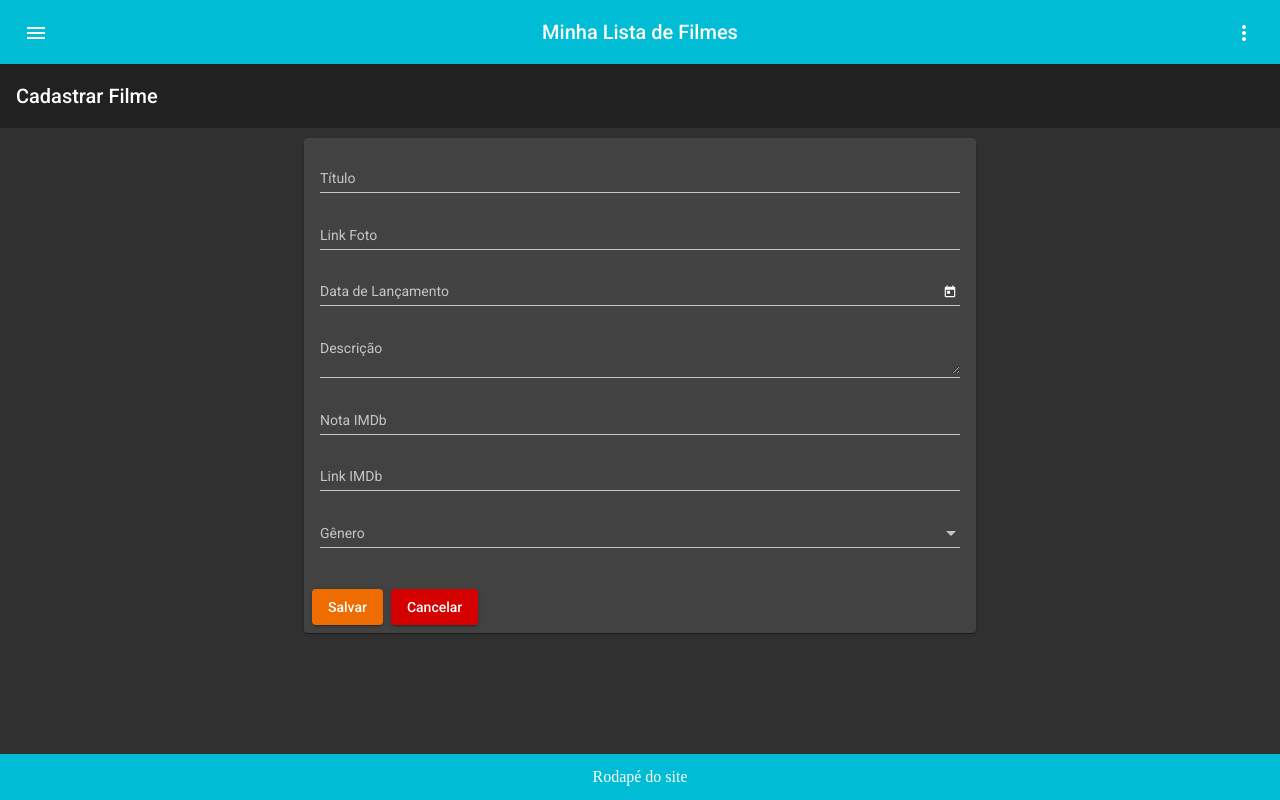
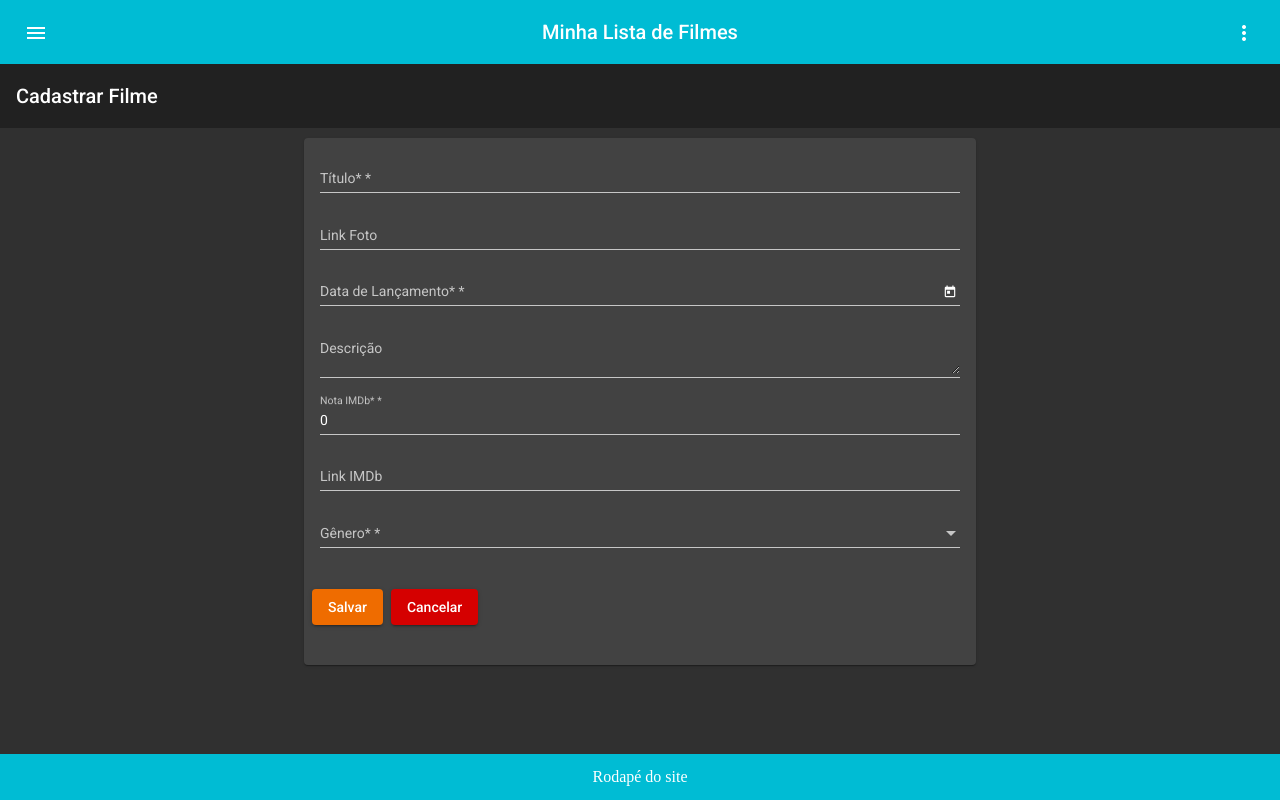
Before and after one commit to clementesc/dio-santander-movie-collection, an Angular app: page /filmes/cadastro in a window 1280 px wide. Built offline with nearby package versions, Linux system fonts and the light colour scheme.

Commit message:
Adicionado banco de dados de exemplo (db.json). Criado formulário para inclusão de filmes e adicionado validações ao mesmo.

```diff
--- /dev/null
+++ b/db.json
@@ -0,0 +1,114 @@
+{
+  "filmes": [
+    {
+      "id": 1,
+      "titulo": "MIB: Homens de Preto",
+      "urlFoto": "https://m.media-amazon.com/images/M/MV5BOTlhYTVkMDktYzIyNC00NzlkLTlmN2ItOGEyMWQ4OTA2NDdmXkEyXkFqcGdeQXVyNTAyODkwOQ@@._V1_UX182_CR0,0,182,268_AL_.jpg",
+      "dtLancamento": "1997-07-11T03:00:00.000Z",
+      "descricao": "A police officer joins a secret organization that polices and monitors extraterrestrial interactions on Earth.",
+      "nota": 7.3,
+      "urlIMDb": "https://www.imdb.com/title/tt0119654/",
+      "genero": "Ação"
+    },
+    {
+      "id": 2,
+      "titulo": "MIB: Homens de Preto II ",
+      "urlFoto": "https://m.media-amazon.com/images/M/MV5BMTMxNDA0NTMxMV5BMl5BanBnXkFtZTYwMDE2NzY2._V1_UX182_CR0,0,182,268_AL_.jpg",
+      "dtLancamento": "2012-07-19T03:00:00.000Z",
+      "descricao": "Agent J is sent to find Agent K and restore his memory after the re-appearance of a case from K's past.",
+      "nota": 6.2,
+      "urlIMDb": "https://www.imdb.com/title/tt0120912",
+      "genero": "Ação"
+    },
+    {
+      "id": 3,
+      "titulo": "MIB: Homens de Preto III",
+      "urlFoto": "https://m.media-amazon.com/images/M/MV5BMTU2NTYxODcwMF5BMl5BanBnXkFtZTcwNDk1NDY0Nw@@._V1_UX182_CR0,0,182,268_AL_.jpg",
+      "dtLancamento": "2012-25-11T03:00:00.000Z",
+      "descricao": "Agent J travels in time to M.I.B.'s early days in 1969 to stop an alien from assassinating his friend Agent K and changing history.",
+      "nota": 6.8,
+      "urlIMDb": "https://www.imdb.com/title/tt1409024/",
+      "genero": "Ação"
+    },
+    {
+      "id": 4,
+      "titulo": "MIB: Homens de Preto - Internacional",
+      "urlFoto": "https://m.media-amazon.com/images/M/MV5BMDZkODI2ZGItYTY5Yi00MTA4LWExY2ItM2ZmNjczYjM0NDg1XkEyXkFqcGdeQXVyMzY0MTE3NzU@._V1_UX182_CR0,0,182,268_AL_.jpg",
+      "dtLancamento": "2019-13-11T03:00:00.000Z",
+      "descricao": "The Men in Black have always protected the Earth from the scum of the universe. In this new adventure, they tackle their biggest threat to date: a mole in the Men in Black organization.",
+      "nota": 5.6,
+      "urlIMDb": "https://www.imdb.com/title/tt2283336/",
+      "genero": "Ação"
+    },
+    {
+      "id": 5,
+      "titulo": "Coringa",
+      "urlFoto": "https://m.media-amazon.com/images/M/MV5BNGVjNWI4ZGUtNzE0MS00YTJmLWE0ZDctN2ZiYTk2YmI3NTYyXkEyXkFqcGdeQXVyMTkxNjUyNQ@@._V1_UX182_CR0,0,182,268_AL_.jpg",
+      "dtLancamento": "2019-10-03T03:00:00.000Z",
+      "descricao": "In Gotham City, mentally troubled comedian Arthur Fleck is disregarded and mistreated by society. He then embarks on a downward spiral of revolution and bloody crime. This path brings him face-to-face with his alter-ego: the Joker.",
+      "nota": 8.7,
+      "urlIMDb": "https://www.imdb.com/title/tt7286456/",
+      "genero": "Drama"
+    },
+    {
+      "id": 6,
+      "titulo": "Vingadores: Ultimato",
+      "urlFoto": "https://m.media-amazon.com/images/M/MV5BMTc5MDE2ODcwNV5BMl5BanBnXkFtZTgwMzI2NzQ2NzM@._V1_UX182_CR0,0,182,268_AL_.jpg",
+      "dtLancamento": "2019-04-25T03:00:00.000Z",
+      "descricao": "After the devastating events of Vingadores: Guerra Infinita (2018), the universe is in ruins. With the help of remaining allies, the Avengers assemble once more in order to reverse Thanos' actions and restore balance to the universe.",
+      "nota": 8.5,
+      "urlIMDb": "https://www.imdb.com/title/tt4154796/",
+      "genero": "Aventura"
+    },
+    {
+      "id": 7,
+      "titulo": "Capitã Marvel",
+      "urlFoto": "https://m.media-amazon.com/images/M/MV5BMTE0YWFmOTMtYTU2ZS00ZTIxLWE3OTEtYTNiYzBkZjViZThiXkEyXkFqcGdeQXVyODMzMzQ4OTI@._V1_UX182_CR0,0,182,268_AL_.jpg",
+      "dtLancamento": "2019-03-07T03:00:00.000Z",
+      "descricao": "Carol Danvers becomes one of the universe's most powerful heroes when Earth is caught in the middle of a galactic war between two alien races.",
+      "nota": 6.9,
+      "urlIMDb": "https://www.imdb.com/title/tt4154664/",
+      "genero": "Ação"
+    },
+    {
+      "id": 8,
+      "titulo": "Shazam!",
+      "urlFoto": "https://m.media-amazon.com/images/M/MV5BYTE0Yjc1NzUtMjFjMC00Y2I3LTg3NGYtNGRlMGJhYThjMTJmXkEyXkFqcGdeQXVyNTI4MzE4MDU@._V1_UX182_CR0,0,182,268_AL_.jpg",
+      "dtLancamento": "2019-04-04T03:00:00.000Z",
+      "descricao": "A newly fostered young boy in search of his mother instead finds unexpected super powers and soon gains a powerful enemy.",
+      "nota": 7.1,
+      "urlIMDb": "https://www.imdb.com/title/tt0448115/",
+      "genero": "Comédia"
+    },
+    {
+      "id": 9,
+      "titulo": "John Wick 3: Parabellum",
+      "urlFoto": "https://m.media-amazon.com/images/M/MV5BMDg2YzI0ODctYjliMy00NTU0LTkxODYtYTNkNjQwMzVmOTcxXkEyXkFqcGdeQXVyNjg2NjQwMDQ@._V1_UX182_CR0,0,182,268_AL_.jpg",
+      "dtLancamento": "2019-05-16T03:00:00.000Z",
+      "descricao": "John Wick is on the run after killing a member of the international assassin's guild, and with a $14 million price tag on his head, he is the target of hit men and women everywhere.",
+      "nota": 7.5,
+      "urlIMDb": "https://www.imdb.com/title/tt6146586/",
+      "genero": "Ação"
+    },
+    {
+      "titulo": "Mistério no Mediterrâneo",
+      "urlFoto": "https://m.media-amazon.com/images/M/MV5BNTA2YTI5YjUtZWI4Zi00NWQ5LWFiYmEtOTBmNTUyNDAwNjllXkEyXkFqcGdeQXVyNjIzNzM4NzA@._V1_UX182_CR0,0,182,268_AL_.jpg",
+      "dtLancamento": "2019-06-14T03:00:00.000Z",
+      "descricao": "A New York cop and his wife go on a European vacation to reinvigorate the spark in their marriage, but end up getting framed and on the run for the death of an elderly billionaire.",
+      "nota": 6,
+      "urlIMDb": "https://www.imdb.com/title/tt1618434/",
+      "genero": "Comédia",
+      "id": 10
+    },
+    {
+      "titulo": "Star Wars: A Ascensão Skywalker",
+      "urlFoto": "https://m.media-amazon.com/images/M/MV5BMDljNTQ5ODItZmQwMy00M2ExLTljOTQtZTVjNGE2NTg0NGIxXkEyXkFqcGdeQXVyODkzNTgxMDg@._V1_UX182_CR0,0,182,268_AL_.jpg",
+      "dtLancamento": "2019-12-19T03:00:00.000Z",
+      "descricao": "In Theaters Now\nAfter Palpatine mysteriously returns, the Resistance faces the First Order once more in the final chapter of the Skywalker saga.",
+      "nota": 6.9,
+      "urlIMDb": "https://www.imdb.com/title/tt2527338/?ref_=vi_md_ti",
+      "genero": "Aventura",
+      "id": 11
+    }
+  ]
+}
--- a/src/app/app.module.ts
+++ b/src/app/app.module.ts
@@ -11,9 +11,6 @@ import { MaterialModule } from './shared/material/material.module';
 import { TopoComponent } from './shared/components/topo/topo.component';
 import { RodapeComponent } from './shared/components/rodape/rodape.component';
 
-import { FilmesModule } from './filmes/filmes.module';
-
-
 @NgModule({
   declarations: [
     AppComponent,
@@ -25,8 +22,7 @@ import { FilmesModule } from './filmes/filmes.module';
     BrowserAnimationsModule,
     LayoutModule,
     MaterialModule,
-    AppRoutingModule,
-    FilmesModule
+    AppRoutingModule
   ],
   providers: [{ provide: MAT_DATE_LOCALE, useValue: 'pt' }],
   bootstrap: [AppComponent]
--- a/src/app/filmes/cadastro-filmes/cadastro-filmes.component.html
+++ b/src/app/filmes/cadastro-filmes/cadastro-filmes.component.html
@@ -1,40 +1,50 @@
 <mat-toolbar class="app-title">Cadastrar Filme</mat-toolbar>
 <div class="main-div">
   <mat-card class="center width50" >
+    <form [formGroup]="cadastro" (ngSubmit)="salvar()" (ngReset)="reiniciarForm()">
       <mat-card-content>
           <mat-form-field class="full-width">
-            <input matInput placeholder="Título">
+            <input matInput placeholder="Título*" name="titulo" formControlName="titulo">
+            <mat-error *ngIf="(cadastro.touched || cadastro.dirty) && f.titulo.errors && f.titulo.errors.required">Campo obrigatório</mat-error>
+            <mat-error *ngIf="(cadastro.touched || cadastro.dirty) && f.titulo.errors && (f.titulo.errors.minlength || f.titulo.errors.maxlength)">Campo precisa ter entre 2 e 256 caracteres</mat-error>
           </mat-form-field>
           <mat-form-field class="full-width">
-            <input matInput placeholder="Link Foto">
+            <input matInput placeholder="Link Foto" name="urlFoto" formControlName="urlFoto">
+            <mat-error *ngIf="(cadastro.touched || cadastro.dirty) && f.urlFoto.errors && f.urlFoto.errors.minlength">Campo precisa ter no mínimo 10 caracteres</mat-error>
           </mat-form-field>
           <mat-form-field class="full-width">
-              <input matInput [matDatepicker]="picker" placeholder="Data de Lançamento">
+              <input matInput [matDatepicker]="picker" placeholder="Data de Lançamento*" name="dtLancamento" formControlName="dtLancamento" (click)="picker.open()" readonly>
               <mat-datepicker-toggle matSuffix [for]="picker"></mat-datepicker-toggle>
               <mat-datepicker #picker></mat-datepicker>
+              <mat-error *ngIf="(cadastro.touched || cadastro.dirty) && f.dtLancamento.errors && f.dtLancamento.errors.required">Campo obrigatório</mat-error>
             </mat-form-field>
           <mat-form-field class="full-width">
-            <textarea matInput placeholder="Descrição"></textarea>
+            <textarea matInput placeholder="Descrição" name="descricao" formControlName="descricao"></textarea>
           </mat-form-field>
           <mat-form-field class="full-width">
-            <input matInput placeholder="Nota IMDb">
+            <input matInput type="number" min="0" max="10" step="0.1" placeholder="Nota IMDb*" name="nota" formControlName="nota">
+            <mat-error *ngIf="(cadastro.touched || cadastro.dirty) && f.nota.errors && f.nota.errors.required">Campo obrigatório</mat-error>
+            <mat-error *ngIf="(cadastro.touched || cadastro.dirty) && f.nota.errors && (f.nota.errors.min || f.nota.errors.max)">A nota deve ser entre 0 e 10</mat-error>
           </mat-form-field>
           <mat-form-field class="full-width">
-            <input matInput placeholder="Link IMDb">
+            <input matInput placeholder="Link IMDb" name="urlIMDb" formControlName="urlIMDb">
+            <mat-error *ngIf="(cadastro.touched || cadastro.dirty) && f.urlIMDb.errors && f.urlIMDb.errors.minlength">Campo precisa ter no mínimo 10 caracteres</mat-error>
           </mat-form-field>
           <mat-form-field class="full-width">
-            <mat-select placeholder="Gênero">
+            <mat-select placeholder="Gênero*" name="genero" formControlName="genero">
               <mat-option value="Ação">Açao</mat-option>
               <mat-option value="Aventura">Aventura</mat-option>
               <mat-option value=">Ficção Científica">Ficção Científica</mat-option>
               <mat-option value="Romance">Romance</mat-option>
               <mat-option value="Terror">Terror</mat-option>
             </mat-select>
+            <mat-error *ngIf="(cadastro.touched || cadastro.dirty) && f.genero.errors && f.genero.errors.required">Campo obrigatório</mat-error>
           </mat-form-field>
         </mat-card-content>
         <mat-card-actions>
-          <button color="accent" mat-raised-button>Salvar</button>
-          <button color="warn" mat-raised-button>Cancelar</button>
+          <button type="submit" color="accent" mat-raised-button>Salvar</button>
+          <button type="reset" color="warn" mat-raised-button>Cancelar</button>
         </mat-card-actions>
+      </form>
   </mat-card>
 </div>
--- a/src/app/filmes/cadastro-filmes/cadastro-filmes.component.ts
+++ b/src/app/filmes/cadastro-filmes/cadastro-filmes.component.ts
@@ -1,4 +1,5 @@
 import { Component, OnInit } from '@angular/core';
+import { Validators } from '@angular/forms';
 import {FormBuilder, FormGroup} from '@angular/forms';
 
 @Component({
@@ -8,17 +9,40 @@ import {FormBuilder, FormGroup} from '@angular/forms';
 })
 export class CadastroFilmesComponent implements OnInit {
 
-  options: FormGroup;
+  cadastro: FormGroup;
 
   constructor(private fb: FormBuilder) { }
 
-  ngOnInit() {
+  get f(){
+    return this.cadastro.controls;
+  }
 
-    this.options = this.fb.group({
-      hideRequired: false,
-      floatLabel: 'auto',
+  ngOnInit(): void {
+
+    this.cadastro = this.fb.group({
+      titulo: ['', [Validators.required, Validators.minLength(2), Validators.maxLength(256)]],
+      urlFoto: ['', [Validators.minLength(10)]],
+      dtLancamento: ['', [Validators.required]],
+      descricao: [''],
+      nota: [0, [Validators.required, Validators.min(0), Validators.max(10)]],
+      urlIMDb: ['', [Validators.minLength(10)]],
+      genero: ['', [Validators.required]]
     });
 
   }
 
+  salvar(): void {
+    this.cadastro.markAllAsTouched();
+    if (this.cadastro.invalid) {
+      return;
+    }
+
+    alert('Sucesso1\n\n' + JSON.stringify(this.cadastro.value, null, 4));
+
+  }
+
+  reiniciarForm(): void {
+    this.cadastro.reset();
+  }
+
 }
```
